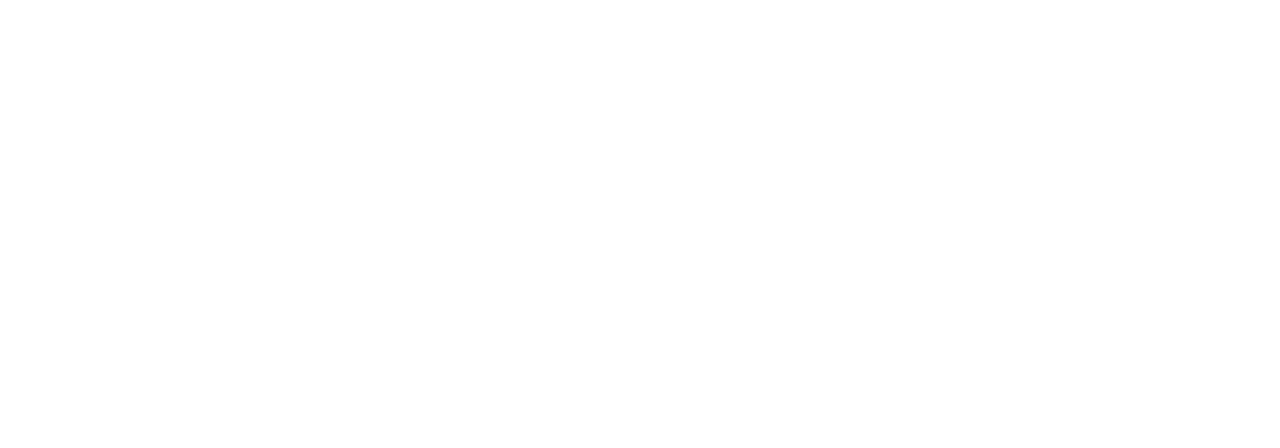
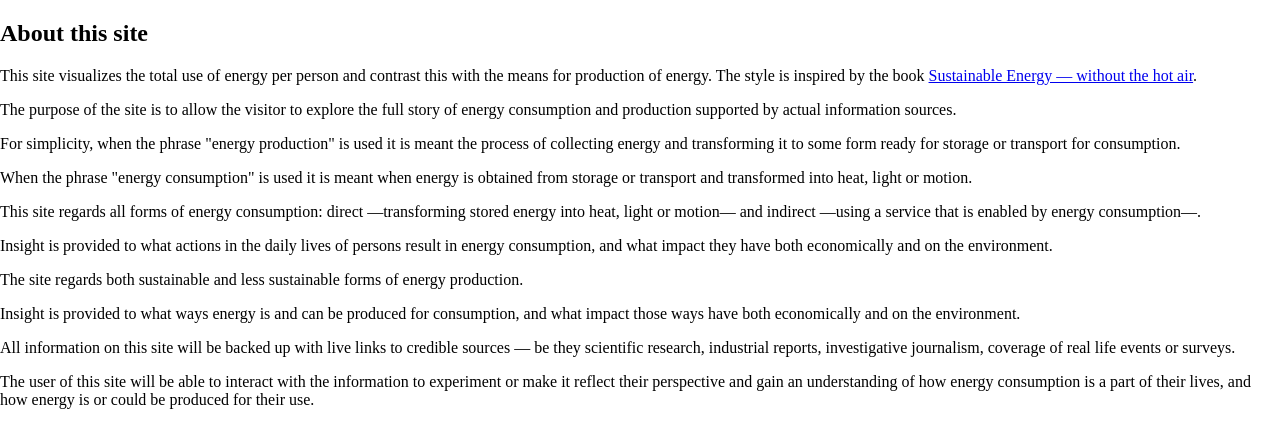
Before and after one commit to tinco/renewable_energy, a website: page index.html in a window 1280 px wide. Drawn offline with Linux system fonts and the light colour scheme.

Commit message:
add about section

```diff
--- a/index.html
+++ b/index.html
@@ -13,6 +13,67 @@
   }
 </style>
 
+<section id="about">
+  <h1>About this site</h1>
+  <p>
+    This site visualizes the total use of energy per person and
+    contrast this with the means for production of energy. The style is inspired
+    by the book <a href="https://www.withouthotair.com/">Sustainable Energy —
+    without the hot air<a/>.
+  </p>
+
+  <p>
+    The purpose of the site is to allow the visitor to explore the full story of
+    energy consumption and production supported by actual information sources.
+  </p>
+
+  <p>
+    For simplicity, when the phrase "energy production" is used it is meant the
+    process of collecting energy and transforming it to some form ready for
+    storage or transport for consumption.
+  </p>
+
+  <p>
+    When the phrase "energy consumption" is used it is meant when energy is
+    obtained from storage or transport and transformed into heat, light or motion.
+  </p>
+
+  <p>
+    This site regards all forms of energy consumption: direct —transforming stored
+    energy into heat, light or motion— and indirect —using a service that is
+    enabled by energy consumption—.
+  </p>
+
+  <p>
+    Insight is provided to what actions in the daily lives of persons result in
+    energy consumption, and what impact they have both economically and on
+    the environment.
+  </p>
+
+  <p>
+    The site regards both sustainable and less sustainable forms of energy
+    production.
+  </p>
+
+  <p>
+    Insight is provided to what ways energy is and can be produced for consumption,
+    and what impact those ways have both economically and on the environment.
+  </p>
+
+  <p>
+    All information on this site will be backed up with live links to credible
+    sources — be they scientific research, industrial reports,
+    investigative journalism, coverage of real life events or surveys.
+  </p>
+
+  <p>
+    The user of this site will be able to interact with the information to
+    experiment or make it reflect their perspective and gain an understanding of
+    how energy consumption is a part of their lives, and how energy is or could
+    be produced for their use.
+  </p>
+</section>
+
 <!-- build:remove -->
 <span id="browser-sync-binding"></span>
 <!-- endbuild -->
```
